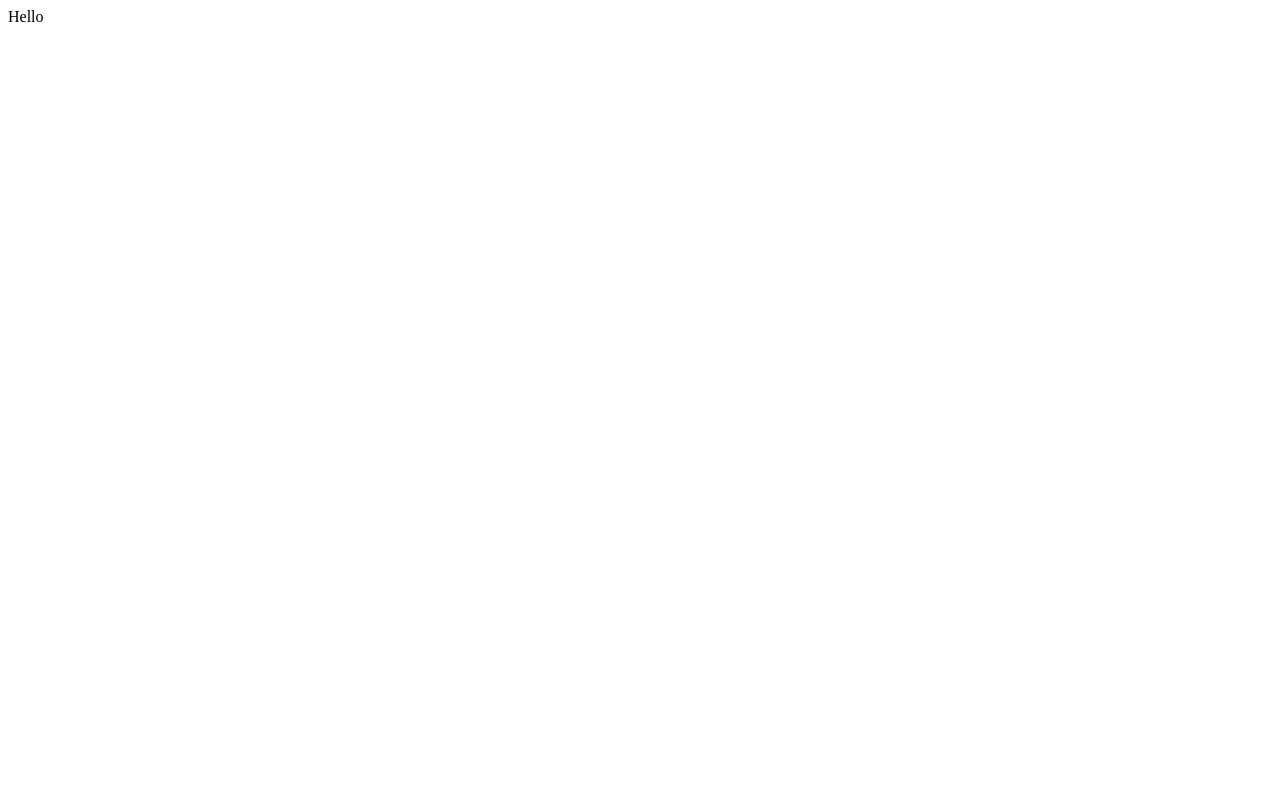
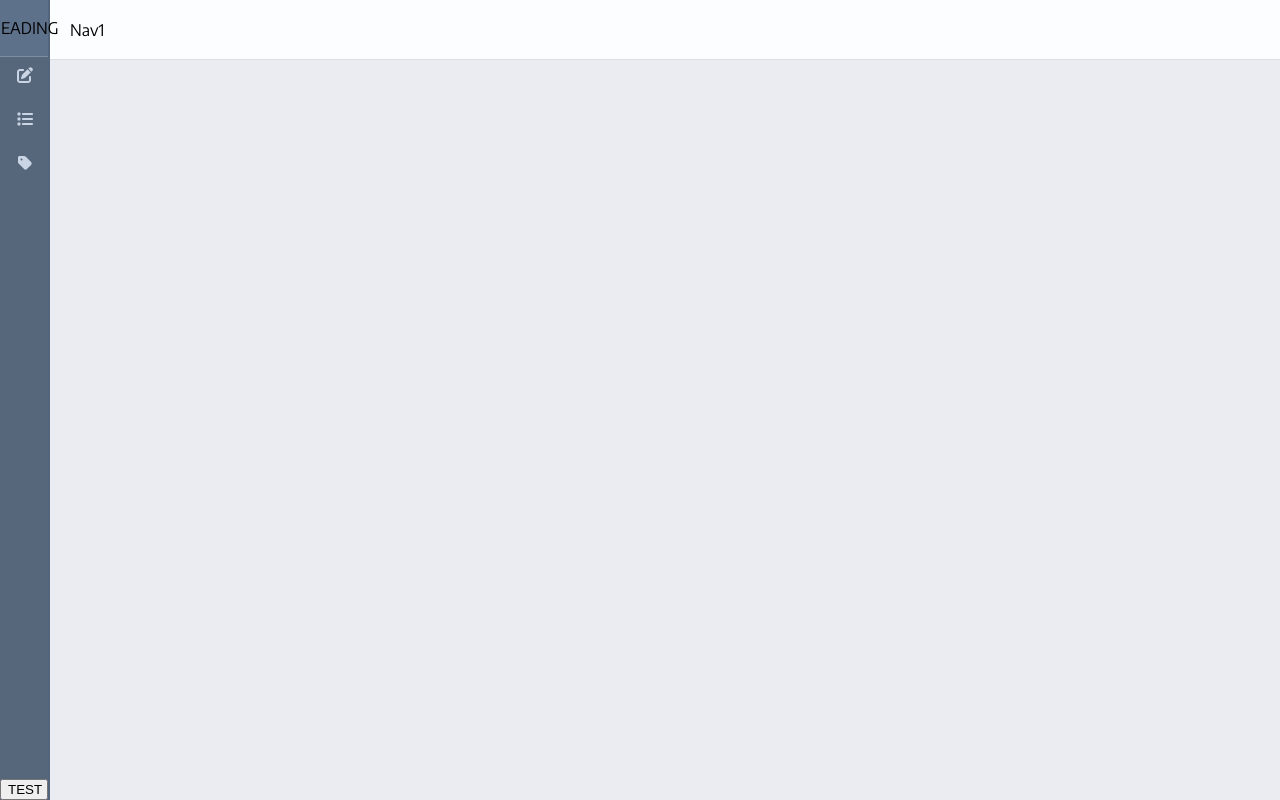
Before and after one commit to bl2408/phase-5-project, a React (Vite) app in the folder admin/: page / in a window 1280 px wide. Built offline with nearby package versions, Linux system fonts and the light colour scheme.

Commit message:
Styling admin template

```diff
--- a/admin/index.html
+++ b/admin/index.html
@@ -5,6 +5,9 @@
     <link rel="icon" type="image/svg+xml" href="/vite.svg" />
     <meta name="viewport" content="width=device-width, initial-scale=1.0" />
     <title>Vite + React</title>
+    <style>
+      @import url('https://fonts.googleapis.com/css2?family=Encode+Sans&display=swap');
+    </style>
   </head>
   <body>
     <div id="root"></div>
--- a/admin/package.json
+++ b/admin/package.json
@@ -9,6 +9,9 @@
     "preview": "vite preview"
   },
   "dependencies": {
+    "@fortawesome/fontawesome-svg-core": "^6.2.1",
+    "@fortawesome/free-solid-svg-icons": "^6.2.1",
+    "@fortawesome/react-fontawesome": "^0.2.0",
     "react": "^18.2.0",
     "react-dom": "^18.2.0"
   },
--- a/admin/src/App.jsx
+++ b/admin/src/App.jsx
@@ -1,8 +1,14 @@
+import NavSide from "./NavSide";
+import NavTop from "./NavTop";
+
 function App() {
 
 	return (
 		<>
-			Hello
+			<NavSide />
+			<NavTop />
+			<main>
+			</main>
 		</>
 	)
 }
--- /dev/null
+++ b/admin/src/NavSide.jsx
@@ -0,0 +1,38 @@
+import { FontAwesomeIcon } from '@fortawesome/react-fontawesome'
+import { faEdit, faAngleRight, faTag, faListSquares } from '@fortawesome/free-solid-svg-icons'
+
+export default function NavSide() {
+
+    const handleClick = () => {
+
+        document.body.classList.toggle("open");
+
+    };
+
+    return (
+        <nav id="nav-side">
+            <header>
+                HEADING
+            </header>
+
+            <section>
+                <NavSideButton text="Post" icon={faEdit} />
+                <NavSideButton text="Categories" icon={faListSquares} />
+                <NavSideButton text="Tags" icon={faTag} />
+                <button className="toggle-menu" onClick={handleClick}>TEST</button>
+            </section>
+
+        </nav>
+    )
+
+}
+
+const NavSideButton = ({ icon, text }) => {
+    return (
+        <div className="nav-side-button">
+            <div>{<FontAwesomeIcon icon={icon} />}</div>
+            <div>{text}</div>
+            <div>{<FontAwesomeIcon icon={faAngleRight} />}</div>
+        </div>
+    )
+};
--- /dev/null
+++ b/admin/src/NavTop.jsx
@@ -0,0 +1,9 @@
+export default function NavTop(){
+
+    return (
+        <nav id="nav-top">
+            Nav1
+        </nav>
+    )
+
+}
--- /dev/null
+++ b/admin/src/main.css
@@ -0,0 +1,184 @@
+
+:root{
+
+    --height-nav-top: 60px;
+    --width-nav-side-closed: 50px;
+    --width-nav-side-current: var(--width-nav-side-closed);
+
+    --bg-main: #ebecf1;
+    --bg-window: #fff;
+    --bg-nav-side: #56677b;
+    --bg-nav-top: #fcfdfe;
+    --bg-nav-side-header: #5e718b;
+
+    --bg-button-primary: #d1d5d9;
+    --bg-button-primary-hover: #60a1e3;
+    --bg-button-primary-active: #477298;
+
+    --bg-button-secondary: #7a8092;
+    --bg-button-secondary-hover: #9499a7;
+    --bg-button-secondary-active: #656b77;
+
+    --bg-button-red: #cf5050;
+    --bg-button-red-hover: #e16a6a;
+    --bg-button-red-active: #975252;
+
+    --border-col-nav-top: #dededf;
+    --border-col-nav-side: #53657a;
+    --border-col-window: #d1d5d9;
+    --border-col-nav-side-header: #7f8f9f;
+
+    --font-col-button: #fff;
+
+    --font-col-primary: #5b5d6b;
+    --font-col-secondary: #4c5473;
+
+    --font-col-heading-primary: #1161ad;
+    --font-col-heading-secondary: #1577d3;
+
+    --font-col-nav-top-primary: #8d91a5;
+
+    --font-col-nav-side-primary: #c9d4e4;
+    --font-col-nav-side-hover: hsl(214, 20%, 95%);
+    --font-col-nav-side-active: hsl(210, 6%, 80%);
+
+
+
+    margin: 0;
+    padding: 0;
+
+    font-size: 62.5%;
+    font-family: 'Encode Sans', sans-serif;
+
+    background-color: var(--bg-main);
+    min-width: 320px;
+
+}
+
+body{
+    margin: 0;
+    padding: 0;
+    font-size: 1.6rem;
+
+}
+
+body.open{
+    --width-nav-side-current: 200px;
+}
+
+@media only screen and (max-width: 550px) {
+    body.open{
+        --width-nav-side-current: 100%;
+    }
+}
+@media only screen and (max-width: 700px) {
+    #nav-top, #root > main{
+        --width-nav-side-current: var(--width-nav-side-closed)
+    }
+}
+
+
+#nav-top, #nav-side, #root > main{
+    transition: all 0.2s ease-in-out;
+    box-sizing: border-box;
+
+}
+
+
+
+#nav-top{
+    width: 100%;
+    height: var(--height-nav-top);
+    background-color: var(--bg-nav-top);
+    border-bottom: solid 1px var(--border-col-nav-top);
+    position: fixed;
+
+    left: var(--width-nav-side-current);
+    z-index: 1;
+}
+
+#nav-side{
+    width: var(--width-nav-side-current);
+    height: 100vh;
+
+    background-color: var(--bg-nav-side);
+    border-right: solid 2px var(--border-col-nav-side);
+    position: fixed;
+    z-index: 2;
+}
+
+#root > main{
+    position: absolute;
+    left: var(--width-nav-side-current);
+    top: var(--height-nav-top);
+    width: calc(100% - var(--width-nav-side-current));
+    padding: 20px;
+}
+
+#nav-top{
+    display: flex;
+    align-items: center;
+    padding: 0 20px;
+}
+
+#nav-side{
+    display: flex;
+    flex-direction: column;
+}
+
+#nav-side > header{
+
+    display: flex;
+    align-items: center;
+    justify-content: center;
+
+    width: 100%;
+    height: var(--height-nav-top);
+
+    border-bottom: solid 1px var(--border-col-nav-side-header);
+    background-color: var(--bg-nav-side-header);
+
+}
+
+#nav-side > section{
+    position: relative;
+    box-sizing: border-box;
+    width: 100%;
+    height: 100%;
+    font-size: 1.6rem;
+}
+
+.nav-side-button{
+    width: 100%;
+    display: grid;
+    grid-template-columns: var(--width-nav-side-closed) 1fr auto;
+    overflow: hidden;
+    padding: 8px;
+    padding-left: 0;
+    box-sizing: border-box;
+    cursor: pointer;
+    margin-bottom: 8px;
+    color: var(--font-col-nav-side-primary);
+}
+.nav-side-button:hover{
+    color: var(--font-col-nav-side-hover);
+}
+.nav-side-button:active{
+    color: var(--font-col-nav-side-active);
+}
+.nav-side-button >:first-child{
+    text-align: center;
+}
+.nav-side-button >:last-child{
+    text-align: center;
+}
+
+#nav-side button{
+    width: 100%;
+}
+
+#nav-side .toggle-menu{
+    position: absolute;
+    bottom: 0;
+    left: 0;
+}
--- a/admin/src/main.jsx
+++ b/admin/src/main.jsx
@@ -1,6 +1,7 @@
 import React from 'react'
 import ReactDOM from 'react-dom/client'
 import App from './App'
+import './main.css'
 
 ReactDOM.createRoot(document.getElementById('root')).render(
 	<React.StrictMode>
```
Also changed, not shown: 1 other file (tests, documents, lock files or other folders).
